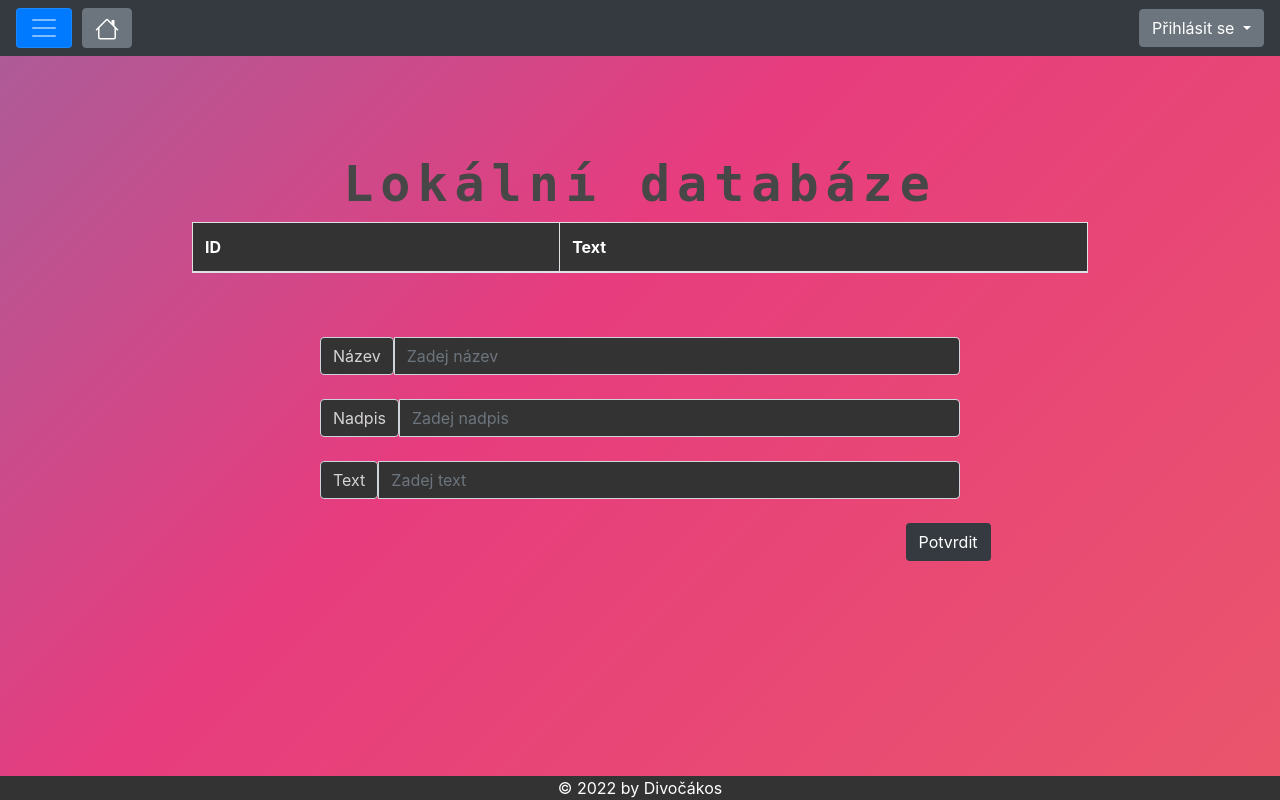
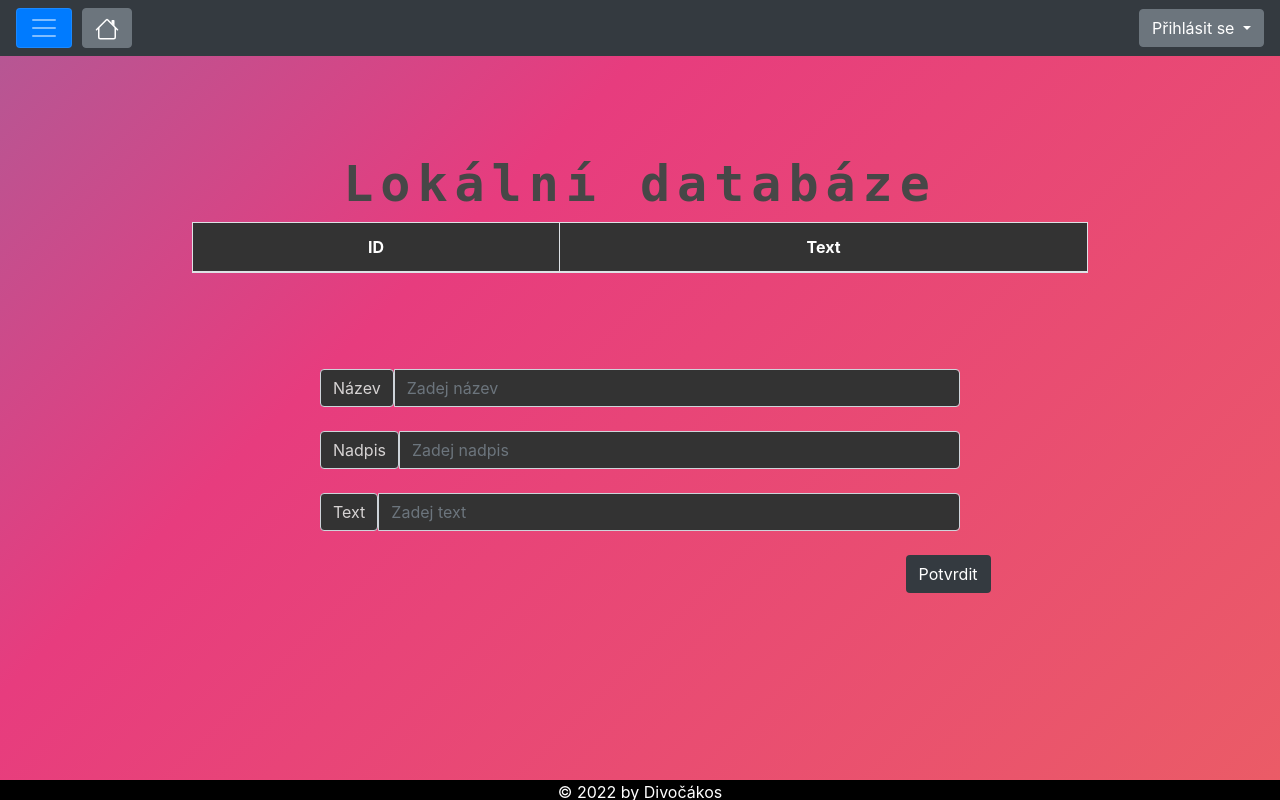
Before and after one commit to matej-kaska/NoSQL, a Flask app: page /localdb in a window 1280 px wide. Run offline with Flask 3, Linux system fonts and the light colour scheme; lists and menus that the app fills with data are empty; parts of the project's set-up code (start-up, migrations or seed data) failed here and were passed over.

Commit message:
frontend - oprava překrývání footerem

```diff
--- a/static/css/style.css
+++ b/static/css/style.css
@@ -1,8 +1,18 @@
+/* FOOTER */
+footer{
+    position: fixed;
+    height: 2.5%;
+    width: 100%;;
+    bottom: 0;
+    clear: both;
+    background-color: black;
+    color: white;
+    float: left;
+    overflow: auto;
+    text-align: center;
+  }
+
 /*WALLPAPER*/
-html, body {
-    width: 100%;
-    height:100%;
-  }
 body {
     background: linear-gradient(-45deg, #ee7752, #e73c7e, #23a6d5, #23d5ab);
     background-size: 400% 400%;
@@ -88,3 +98,12 @@ h1:hover span {
 color: #fff;
 text-shadow: 0 0 10px #fff, 0 0 20px #fff, 0 0 40px #fff;
 }
+
+/* SEKCE */
+section {
+    padding-left: 17.5%;
+    padding-right: 17.5%;
+    text-align: center;
+    color: #333333;
+    padding-bottom: 2.5%;
+}
--- a/templates/sablona.html
+++ b/templates/sablona.html
@@ -167,10 +167,7 @@
 
 
 
-    <footer
-      class="footer fixed-bottom text-center"
-      style="background-color: #333333; color: white"
-    >
+    <footer>
     &copy; 2022 by Divočákos
     </footer>
 
```
Also changed, not shown: templates/fakulta.html (+3 -6 lines).
